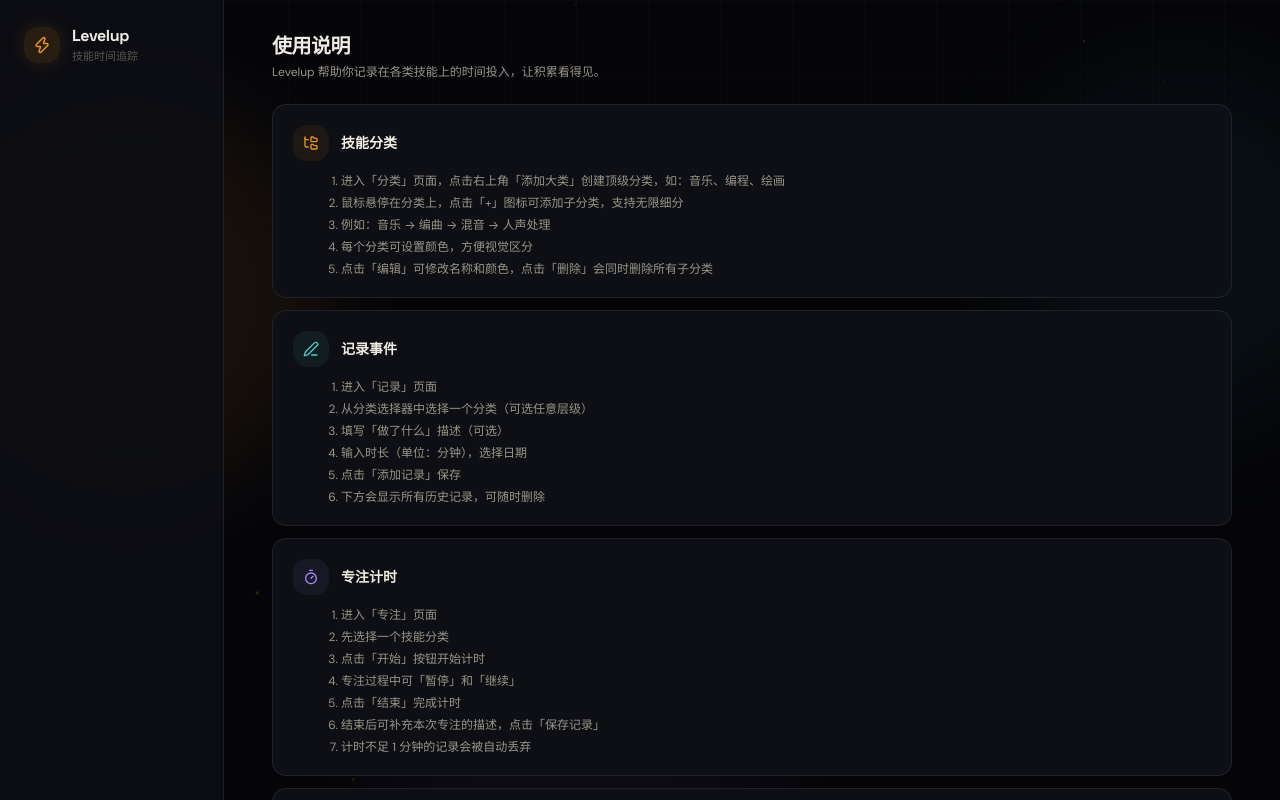
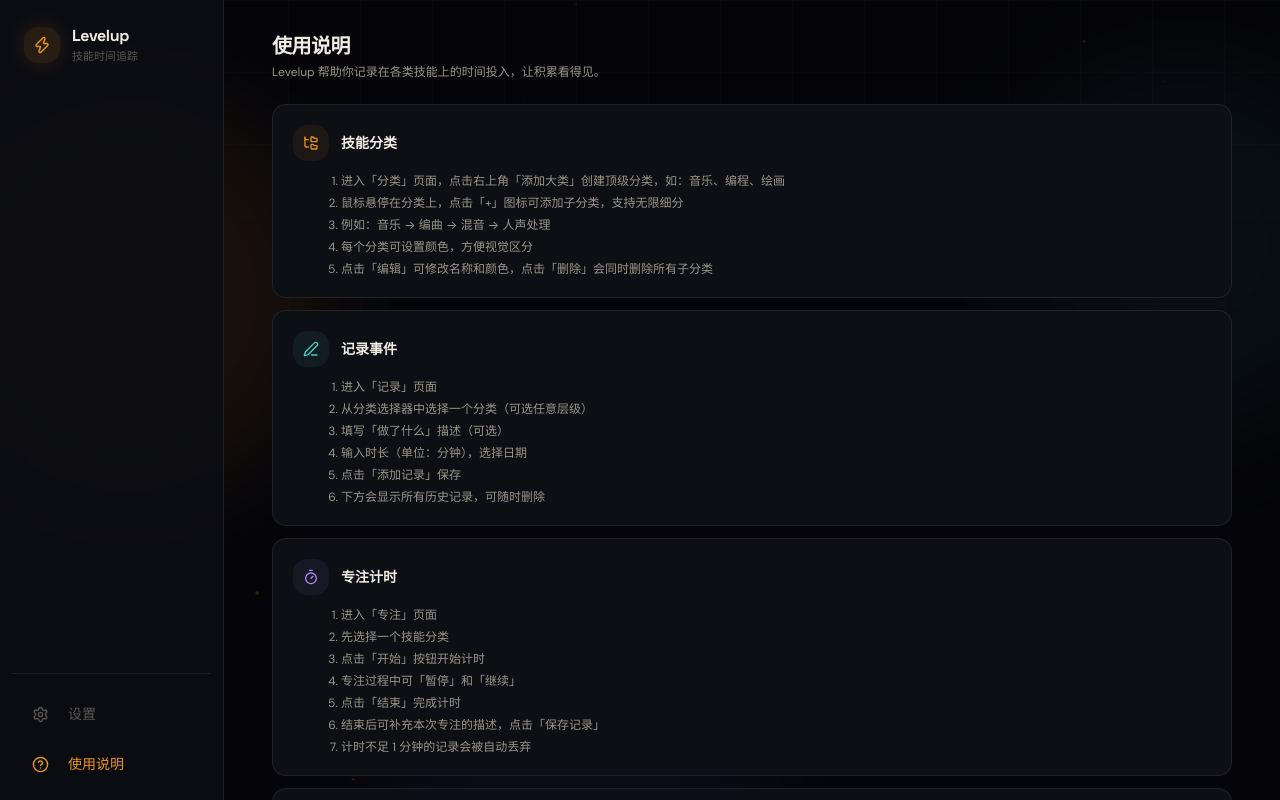
Before and after one commit to WaterSwordX/Levelup, a React (Vite) app: page /guide in a window 1280 px wide. Shown: the top 800 px of the page. Built offline with nearby package versions, Linux system fonts and the light colour scheme.

Commit message:
fix: 技能总览排除计时日 + 侧边栏滚动固定
- Dashboard 技能总览过滤掉 showCountdown 的分类，不再显示计时日事件
- Layout 侧边栏添加 sticky top-0，滚动时固定在视口左侧

```diff
--- a/src/components/Layout.tsx
+++ b/src/components/Layout.tsx
@@ -23,7 +23,7 @@
 
       {/* Desktop Sidebar */}
       <nav
-        className="hidden md:flex flex-col w-56 shrink-0 p-3 gap-1"
+        className="hidden md:flex flex-col w-56 shrink-0 p-3 gap-1 sticky top-0 self-start h-screen"
         style={{
           background: 'rgba(13, 15, 20, 0.85)',
           backdropFilter: 'blur(16px)',
--- a/src/pages/Dashboard.tsx
+++ b/src/pages/Dashboard.tsx
@@ -53,7 +53,7 @@
 }
 
 export default function Dashboard({ categories, entries, goals, milestones }: Props) {
-  const topCategories = getTopCategories(categories)
+  const topCategories = getTopCategories(categories).filter(c => !c.showCountdown)
   const now = new Date()
   const today = now.toISOString().split('T')[0]
   const dayOfWeek = now.getDay() === 0 ? 6 : now.getDay() - 1
```
